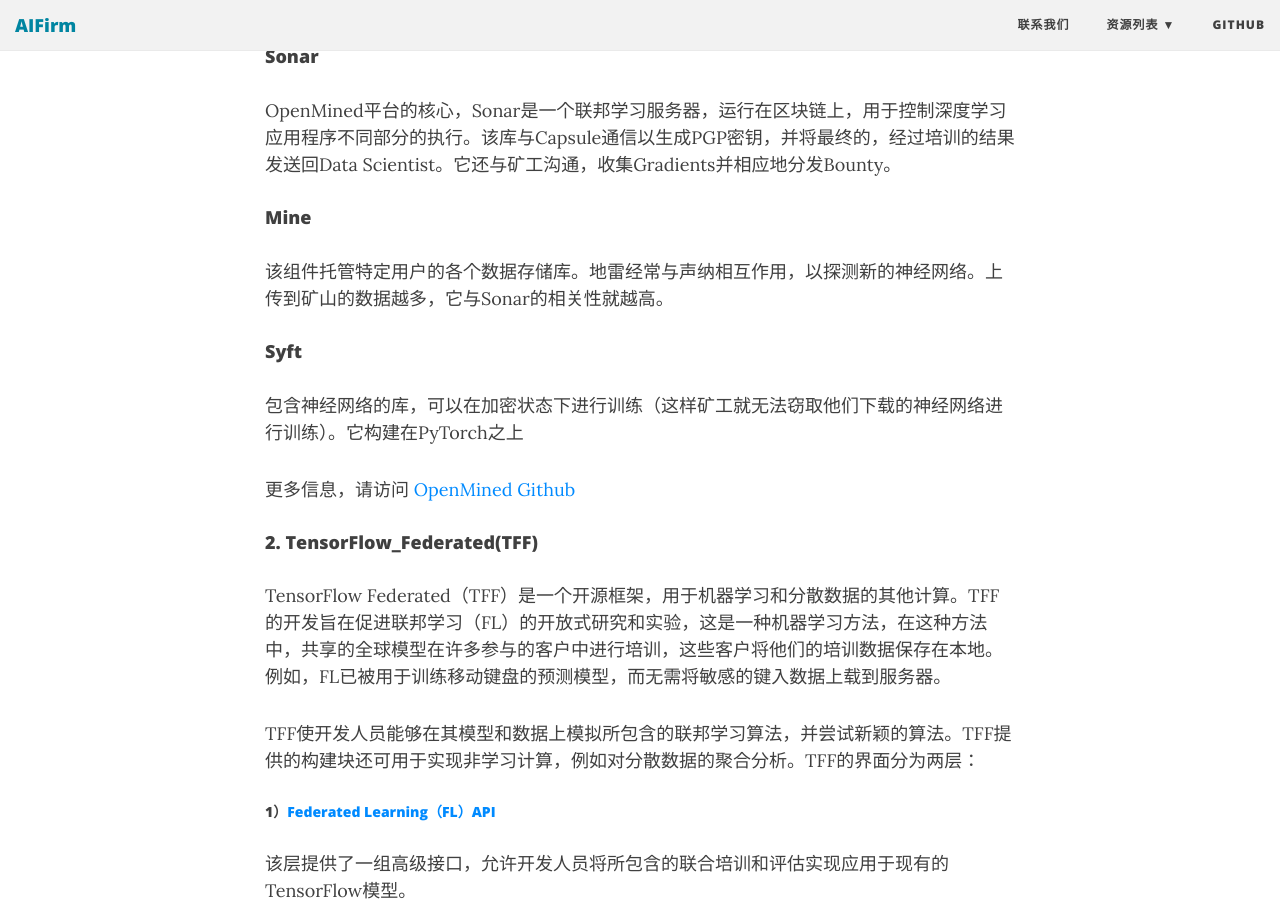
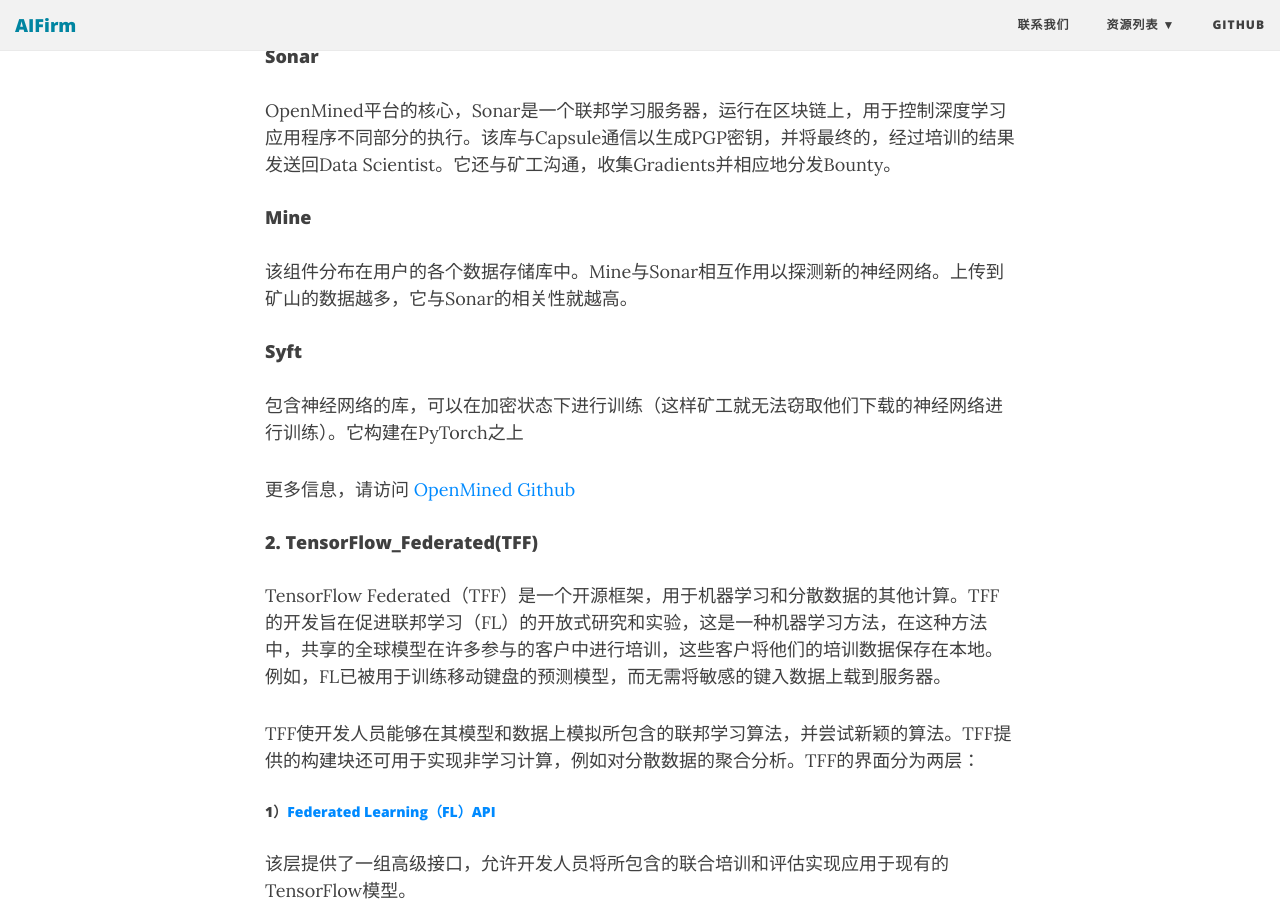
Before and after one commit to AIFirm/AIFirm.github.io, a Jekyll site: the page built from _posts/2019-06-30-Why-and-How-Federated-Learning.md, in a window 1280 px wide and 900 px high, scrolled down 3038 px. Built offline with Jekyll 4.4.1, drawn with Linux system fonts in a browser that asks for light colours; nearby versions of some CDN libraries.

Commit message:
20190701-1

```diff
--- a/_posts/2019-06-30-Why-and-How-Federated-Learning.md
+++ b/_posts/2019-06-30-Why-and-How-Federated-Learning.md
@@ -63,7 +63,7 @@ OpenMined架构基于四个基本构建块：
 OpenMined平台的核心，Sonar是一个联邦学习服务器，运行在区块链上，用于控制深度学习应用程序不同部分的执行。该库与Capsule通信以生成PGP密钥，并将最终的，经过培训的结果发送回Data Scientist。它还与矿工沟通，收集Gradients并相应地分发Bounty。
 
 #### Mine
-该组件托管特定用户的各个数据存储库。地雷经常与声纳相互作用，以探测新的神经网络。上传到矿山的数据越多，它与Sonar的相关性就越高。
+该组件分布在用户的各个数据存储库中。Mine与Sonar相互作用以探测新的神经网络。上传到矿山的数据越多，它与Sonar的相关性就越高。
 
 #### Syft
 
```
